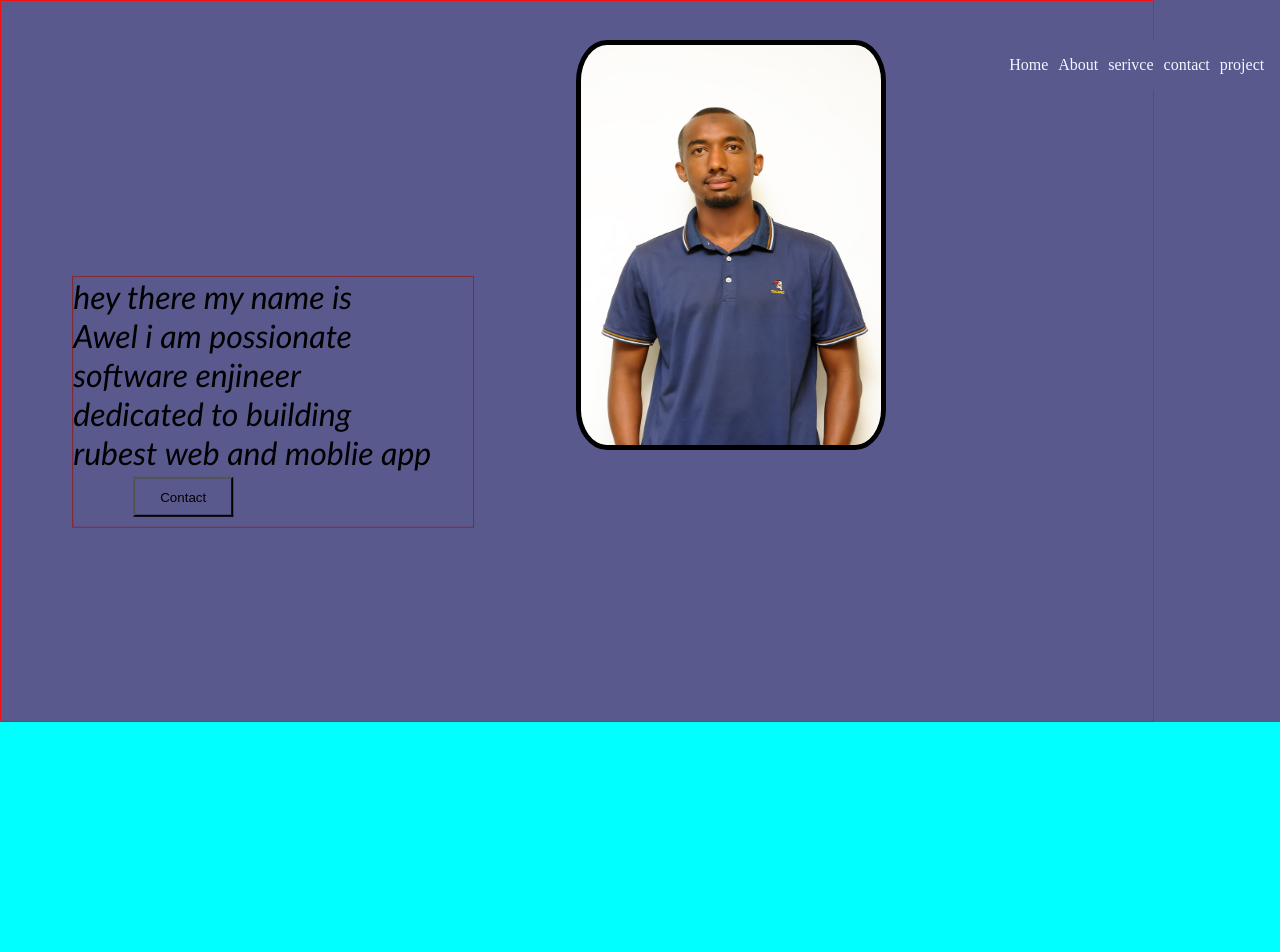
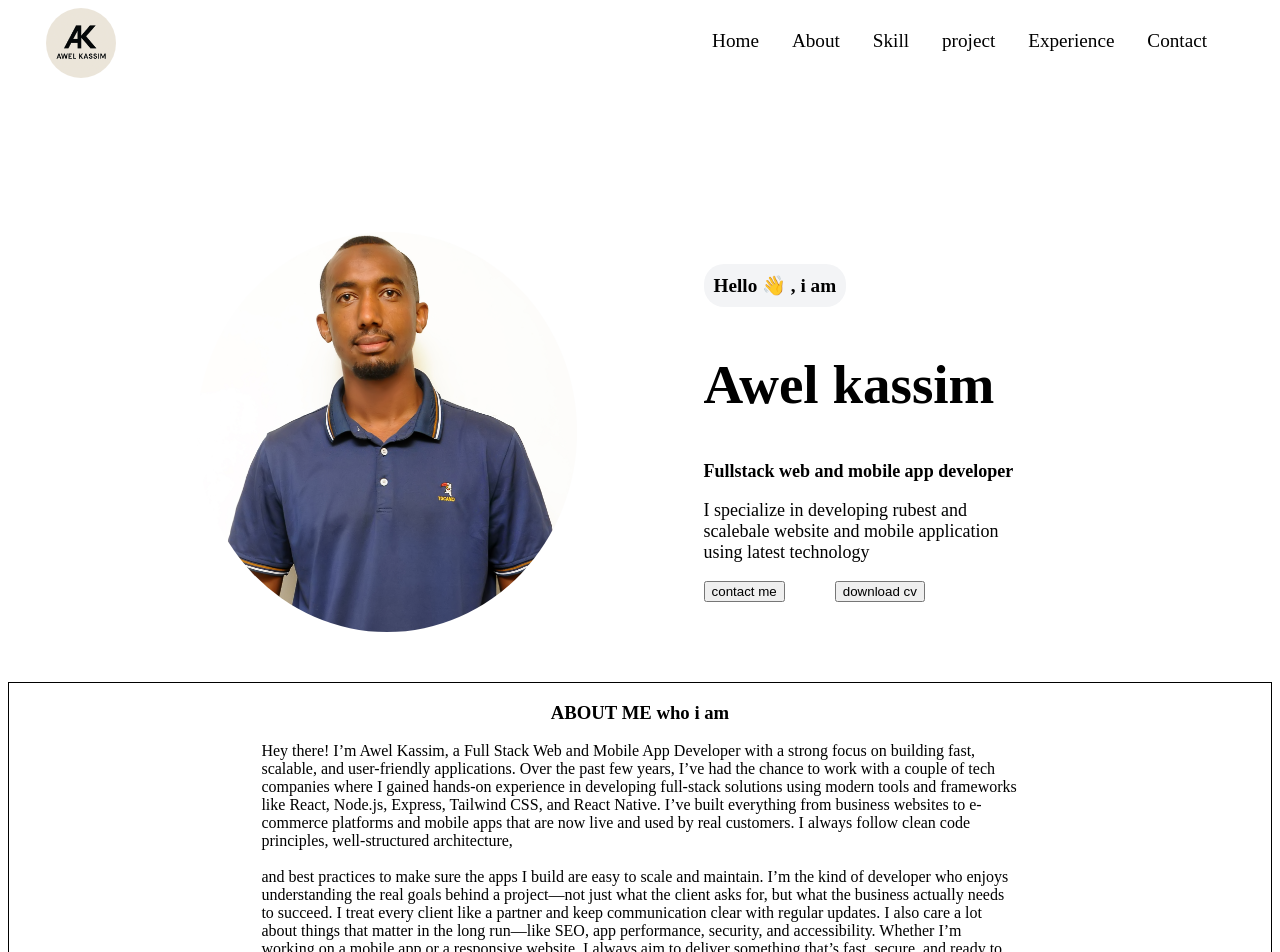
Before and after one commit to Awel7799/Awel-portfolio-, a React (Vite) app in the folder portifolio/: page / in a window 1280 px wide. Shown: the top 952 px of the page. Before the commit the page ends 800 px from the top, so only its background shows below. Built offline with nearby package versions, Linux system fonts and the light colour scheme.

Commit message:
navbar , hero section and about me page added with some styling left

```diff
--- a/portifolio/index.html
+++ b/portifolio/index.html
@@ -2,7 +2,6 @@
 <html lang="en">
   <head>
     <meta charset="UTF-8" />
-    <link rel="icon" type="image/svg+xml" href="/vite.svg" />
     <meta name="viewport" content="width=device-width, initial-scale=1.0" />
     <title>Awel kassim</title>
   </head>
--- a/portifolio/src/App.jsx
+++ b/portifolio/src/App.jsx
@@ -1,14 +1,12 @@
-import Header from "./component/header/Header";
-import About from "./component/about/About"
-import Image from "./component/myImg/image";
 import Navbar from "./component/navbar/Navbar";
+import HeroSection from "./component/heroSection/HeroSection";
+import About from "./component/About/About";
 function App() {
   return (
     <>
-      <Header />
-      <Image />
+      <Navbar />
+      <HeroSection />
       <About />
-      <Navbar />
     </>
   );
 }
--- a/portifolio/src/component/about/About.css
+++ b/portifolio/src/component/about/About.css
@@ -1,51 +1,18 @@
-*{
-    background-color:#59598e;
+.about-section{
+      border: 1px solid black;
+      position: relative;
+      top: 200px;
+      justify-items: center;
 }
-body, html {
-  margin: 0;
-  padding: 0;
-  height: 100%;
-  overflow: hidden;
-  background-color:#0c0c16;
+.about-section p{
+    width: 80%;
+    display: flex;
+    justify-self: center;
 }
-.aboutMe{
-    border: 1px solid rgb(244, 16, 16);
-    height: 90vh;
-    width: 90vw;
+@media(min-width:800px){
+    .about-section p{
+    width: 60%;
+    display: flex;
+    justify-self: center;
 }
-.aboutMe p{
-  border: 1px solid rgb(139, 34, 34);
-  position: absolute;
-  top: 50%;
-  left: -35%;
-  width: 400px;
-  height: 250px;
-  font-size: 2rem;
-  font-weight: lighter;
-  font-style: oblique;
-  font-family:'Trebuchet MS', 'Lucida Sans Unicode', 'Lucida Grande', 'Lucida Sans', Arial, sans-serif;
-  animation-name:moveTomiddle;
-  animation-duration: 1s;
-  animation-delay: 3s;
-  animation-fill-mode: forwards;
 }
-.aboutMe button {
-    position: absolute;
-    top: 80%;
-    left: 15%;
-    height: 40px;
-    width: 100px;
-}
-/* Step 2: Move to top-left */
-@keyframes moveTomiddle {
-  0% {
-    top: 50%;
-    left: -25%;
-    transform: translate(-50%, -50%);
-  }
-  100% {
-    top: 5rem;
-    left: 2rem;
-    transform: translate(10%, 65%);
-  }
-}
--- a/portifolio/src/component/about/About.jsx
+++ b/portifolio/src/component/about/About.jsx
@@ -1,17 +1,27 @@
-import './About.css'
+import './About.css';
 function About(){
     return(
-           <div className='aboutMe'>
-            <p>hey there my name is <br />
-               Awel i am possionate <br />
-                software enjineer <br />
-                dedicated to building <br />
-                rubest web and moblie app <br />
-                <button>Contact</button>
-                </p><br />
-
-           </div>
-    );
+        <section className='about-section'>
+            <h3>ABOUT ME <span>who i am </span></h3>
+            <p>Hey there! I’m Awel Kassim, a Full Stack Web
+            and Mobile App Developer with a strong focus
+            on building fast, scalable, and user-friendly
+            applications. Over the past few years, I’ve had the chance to work with
+            a couple of tech companies where I gained hands-on
+            experience in developing full-stack solutions using modern
+            tools and frameworks like React, Node.js, Express, Tailwind CSS, and React Native.
+            I’ve built everything from business websites to e-commerce platforms and mobile apps
+            that are now live and used by real customers. I always follow clean
+            code principles, well-structured architecture,<br /> <br /> and best practices to make sure
+            the apps I build are easy to scale and maintain.
+            I’m the kind of developer who enjoys understanding the real
+            goals behind a project—not just what the client asks for, but what
+            the business actually needs to succeed. I treat every client like a partner and keep
+            communication clear with regular updates. I also care a lot about things that matter
+             in the long run—like SEO, app performance, security, and accessibility. Whether I’m
+            working on a mobile app or a responsive website, I always aim to deliver something that’s
+           fast, secure, and ready to grow. And yes, I like finishing projects before deadlines whenever I can!</p>
+        </section>
+    )
 }
-
-export default About;
+ export default About;
--- a/portifolio/src/component/header/Header.css
+++ /dev/null
@@ -1,55 +0,0 @@
-body, html {
-  margin: 0;
-  padding: 0;
-  height: 100%;
-  overflow: hidden;
-}
-.myName{
-  height: 100vh;
-  width: 100vw;
-  position: relative;
-}
-.animated-name {
-  position: absolute;
-  top: 50%;
-  left: 50%;
-  transform: translate(-50%, -50%);
-  font-size: 3rem;
-  font-weight: bold;
-  font-family:'Trebuchet MS', 'Lucida Sans Unicode', 'Lucida Grande', 'Lucida Sans', Arial, sans-serif;
-  font-style:oblique;
-  animation-name: fadeInCenter, moveToCorner;
-  animation-duration: 2s, 2s;
-  animation-delay: 0s, 1s;
-  animation-fill-mode: forwards;
-}
-
-/* Step 1: Fade in at center */
-@keyframes fadeInCenter {
-  0% {
-    opacity: 0;
-    transform: translate(-50%, -50%) scale(0.8);
-  }
-  100% {
-    opacity: 1;
-    transform: translate(-50%, -50%) scale(1);
-  }
-}
-
-/* Step 2: Move to top-left */
-@keyframes moveToCorner {
-  0% {
-    font-size: 3rem;
-    font-weight: bold;
-    top: 50%;
-    left: 50%;
-    transform: translate(-50%, -50%);
-  }
-  100% {
-    font-size: 2rem;
-    font-weight:lighter;
-    top: 2rem;
-    left: 2rem;
-    transform: translate(-10%, -110%);
-  }
-}
--- /dev/null
+++ b/portifolio/src/component/heroSection/Hero.css
@@ -0,0 +1,76 @@
+.hero-section{
+    position: relative;
+    top: 130px;
+}
+.hero-section img{
+    height: 400px;
+    width: 380px;
+    border-radius: 50%;
+    object-fit: cover;
+    display: flex;
+    justify-self: center;
+}
+.hero-section-discription h5{
+  display: flex;
+  justify-content: center;
+  border-radius:10px;
+  font-size: larger;
+  font-weight: 200px;
+  font-family: 'Times New Roman', Times, serif;
+}
+.hero-section-discription h5 span{
+  background-color: rgb(243 244 246/var(--tw-bg-opacity,1));
+  padding: 10px;
+  border-radius: 20px;
+}
+.hero-section-discription h1{
+  display: flex;
+  justify-content: center;
+  border-radius:10px;
+  font-size: 55px;
+  font-family: 'Times New Roman', Times, serif;
+}
+.hero-section-discription p{
+  display: flex;
+  justify-self: center;
+  font-size: large;
+  font-family: 'Times New Roman', Times, serif;
+  max-width: 70%;
+}
+.hero-section-discription h2{
+  display: flex;
+  justify-content: center;
+  font-size: large;
+  font-family: 'Times New Roman', Times, serif;
+}
+.button-section{
+  display: flex;
+  justify-content: center;
+  gap: 50px;
+  margin-right: 10%;
+}
+@media(min-width:600px){
+  .hero-section-discription p{
+    max-width: 40%;
+    margin-left: 0%;
+  }
+}
+@media(min-width:1000px){
+ .hero-section{
+    display: flex;
+    position: relative;
+    top: 150px;
+    justify-content: center;
+    margin-left: 0%;
+ }
+ .hero-section-discription{
+    width: 40%;
+    justify-items: baseline;
+    position: relative;
+    left: 10%;
+ }
+ .hero-section-discription p{
+  justify-self: baseline;
+  max-width: 60%;
+}
+}
--- /dev/null
+++ b/portifolio/src/component/heroSection/HeroSection.jsx
@@ -0,0 +1,22 @@
+import image from '../../asset/_0037.jpg';
+import './Hero.css';
+function HeroSection(){
+    return(
+        <section className='hero-section'>
+            <img src={image} alt="Awel kassim" />
+            <div className='hero-section-discription'>
+                <h5><span>Hello 👋 , i am </span></h5>
+                <h1>Awel kassim</h1>
+                <h2>Fullstack web and mobile app developer </h2>
+                <p>I specialize in developing rubest and
+                    scalebale website and mobile application
+                    using latest technology </p>
+                <div className='button-section'>
+                    <button>contact me</button>
+                    <button>download cv</button>
+                </div>
+            </div>
+        </section>
+    )
+}
+export default HeroSection;
--- a/portifolio/src/component/myImg/image.css
+++ /dev/null
@@ -1,56 +0,0 @@
-body, html {
-  margin: 0;
-  padding: 0;
-  height: 100%;
-  overflow: hidden;
-}
-.myphoto img{
-  border: 5px solid black;
-  border-radius: 10%;
-  height: 400px;
-  width: 300px;
-  animation-name: moveToup, fadeIn,moveToleft;
-  animation-duration: 2s, 2s,1s;
-  animation-delay: 1s, 1s,3s;
-  animation-fill-mode: forwards;
-  position: absolute;
-  top: 100%;
-  left: 30%;
-}
-/* Step 1: Fade in at center */
-@keyframes fadeIn {
-  0% {
-    opacity: 0;
-    transform: translate(0%, 0%) scale(2.5);
-  }
-  100% {
-    opacity: 1;
-    transform: translate(0%, 0%) scale(1.5);
-  }
-}
-
-/* Step 2: Move to top-left */
-@keyframes moveToup {
-  0% {
-   top: 90%;
-   left: 30%;
-   transform: translate(10%, 10%);
-  }
-  100% {
-    top: 10%;
-    left: 30%;
-    transform: translate(90%, 10%);
-  }
-}
-@keyframes moveToleft {
-  0% {
-    top: 10%;
-    left: 30%;
-    transform: translate(0%, 0%)scale(1.5);
-  }
-  100% {
-    top: 5%;
-    left: 45%;
-    transform: translate(0%, 0%) scale(1);
-  }
-}
--- a/portifolio/src/component/myImg/image.jsx
+++ /dev/null
@@ -1,11 +0,0 @@
-import './image.css'
-import photo from '../../asset/_0037.jpg'
-function image(){
-    return(
-        <div className='myphoto'>
-            <img src={photo} alt="" />
-        </div>
-    );
-}
-
-export default image;
--- a/portifolio/src/component/navbar/Navbar.css
+++ b/portifolio/src/component/navbar/Navbar.css
@@ -1,43 +1,49 @@
-body, html {
-  margin: 0;
-  padding: 0;
-  height: 100%;
-  overflow: hidden;
-  background-color: aqua;
+.logo img{
+  height: 70px;
+  width: 70px;
+  margin-left: 3%;
+  border-radius: 50%;
 }
-.navbar-container{
-  animation-name:movedown;
-  animation-duration: 1s;
-  animation-delay: 3s;
-  animation-fill-mode: forwards;
+.nav-links.open{
+  display: none;
+}
+.menu-toggle{
   position: absolute;
-  top: -10%;
-  right: 1%;
+  right: 5%;
+  top: 15px;
+  border: none;
+  background-color: transparent;
+  font-size: 30px;
+  cursor: pointer;
 }
-.navbar-container ul{
+.nav-links li{
+  list-style: none;
+  margin-top: 15px;
+  margin-left: 3%;
+}
+.nav-links li a{
+ text-decoration: none;
+ color: black;
+ font-size: larger;
+}
+@media(min-width:766px){
+   .nav-links{
     display: flex;
-    gap: 10px;
-    text-decoration: none;
+    justify-content: flex-end;
+    gap: 15px;
+    width: 70%;
+    margin-left: auto;
+    position: absolute;
+    right: 5%;
+    top: 5px;
+   }
+   .nav-links.open{
+    display: flex;
+   }
+   .nav-links li{
+    margin: 1%;
+   }
+   .menu-toggle{
+    display: none;
+   }
 }
-.navbar-container ul li a{
-    text-decoration: none;
-    color: aliceblue;
-
-}
-.navbar-container ul li{
-    display: flex;
-    gap: 10px;
-}
-/* Step 2: Move to top-left */
-@keyframes movedown {
-  0% {
-    top: -10%;
-    right: 1%;
-    transform: translate(0%,0%);
-  }
-  100% {
-    top: 5%;
-    right: 1rem;
-    transform: translate(0%, 0%);
-  }
-}
--- a/portifolio/src/component/navbar/Navbar.jsx
+++ b/portifolio/src/component/navbar/Navbar.jsx
@@ -1,15 +1,25 @@
+import logo from '../../asset/image.png';
+import { useState } from 'react';
 import './Navbar.css'
 function Navbar(){
+  const [open, setOpen] = useState(true);
     return(
-        <div className='navbar-container'>
-           <ul>
-            <li><a href="#home">Home</a></li>
-            <li><a href="#home">About</a></li>
-            <li><a href="#home">serivce</a></li>
-            <li><a href="#home">contact</a></li>
-            <li><a href="#home">project</a></li>
-           </ul>
-        </div>
+        <nav className='navbar'>
+            <div className='logo'>
+             <img src={logo} alt="my logo" />
+            </div>
+            <ul className={`nav-links ${open ? "open" : ""}`}>
+                <li><a href="#home">Home</a></li>
+                <li><a href="#home">About</a></li>
+                <li><a href="#home">Skill</a></li>
+                <li><a href="#home">project</a></li>
+                <li><a href="#home">Experience</a></li>
+                <li><a href="#home">Contact</a></li>
+            </ul>
+            <button className='menu-toggle' onClick={()=> setOpen(!open)}>
+                 ☰
+            </button>
+        </nav>
     );
 }
 
```
Also changed, not shown: portifolio/src/component/header/Header.jsx (deleted, +0 -11 lines).
